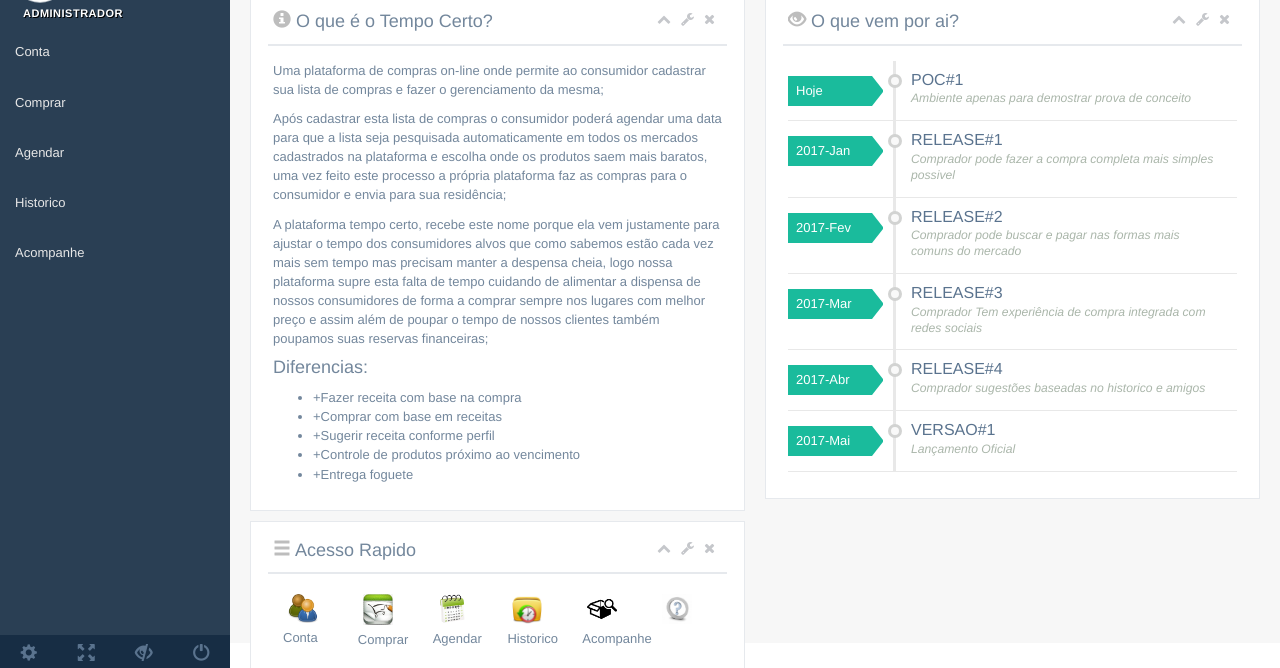
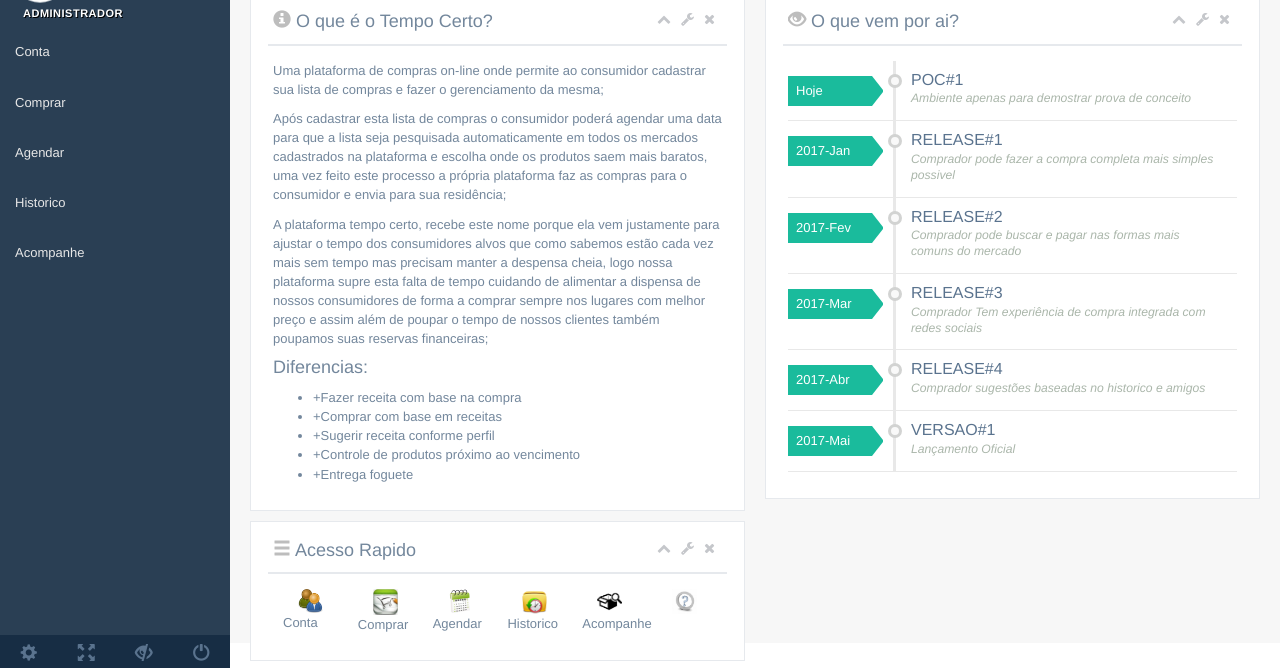
Before and after one commit to rpassosfranco/rpassosfranco.github.io, a plain HTML site: page projetos/TempoCerto/index.html in a window 1280 px wide. Shown: the part 130-798 px from the top of the page. Drawn offline with Linux system fonts and the light colour scheme.

Commit message:
Add files via upload
Layout

```diff
--- a/projetos/TempoCerto/index.html
+++ b/projetos/TempoCerto/index.html
@@ -265,7 +265,7 @@
                   </div>
                   <div class="x_content" ng-controller="menuPortal">
                     <div class="col-xs-2" ng-repeat="item in menuBar.menu">
-                       <a href="{{item.link}}" id="{{item.id}}"><img src="{{item.icone}}" alt="{{item.descricao}}" style="width:40px;padding:5px" /></a>
+                       <a href="{{item.link}}" id="{{item.id}}"><img src="{{item.icone}}" alt="{{item.descricao}}" style="width:40px;padding-left:15px" /></a>
                        <div >
                          <p>{{item.descricao}}</p>
                        </div>
```
